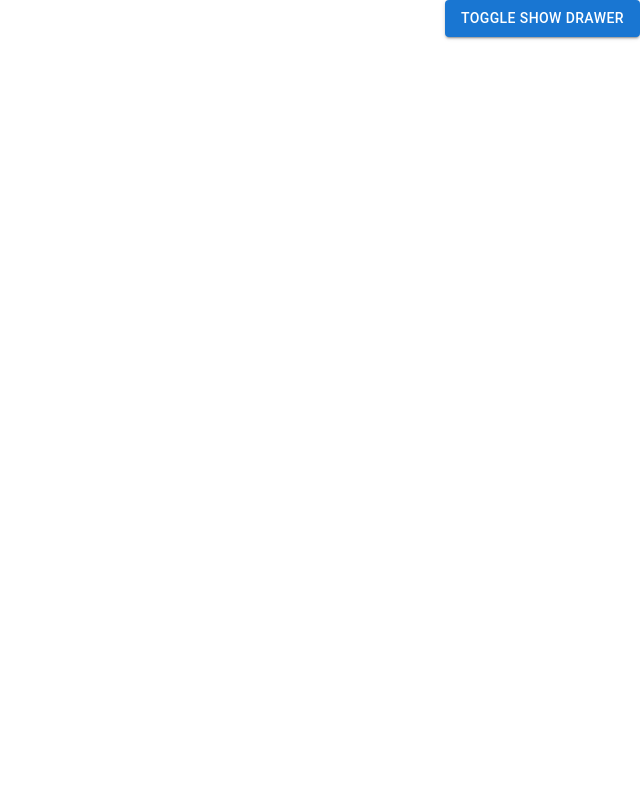
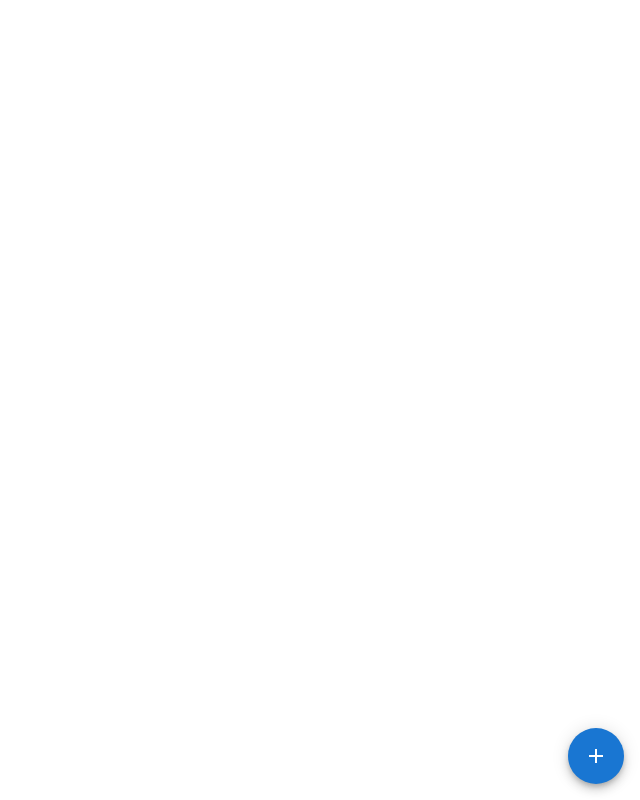
Before and after one commit to SallamRady/React-MUI, a React (Create React App) app: page / in a window 1280 px wide. Shown: the whole page, without its empty margins (640-1280 px from the left). Built offline with nearby package versions, Linux system fonts and the light colour scheme.

Commit message:
SpeedDial Great fixed Btn

```diff
--- a/src/App.tsx
+++ b/src/App.tsx
@@ -20,6 +20,7 @@
 import MUILink from "./components/18.MUILink";
 import MUIBreadCrumbs from "./components/19.MUIBreadCrumbs";
 import MUIDrawer from "./components/20.MUIDrawer";
+import MUISpeedDial from "./components/21.MUISpeedDial";
 
 function App() {
   return (
@@ -44,7 +45,8 @@
       {/* <MUINavbar /> */}
       {/* <MUILink /> */}
       {/* <MUIBreadCrumbs /> */}
-      <MUIDrawer />
+      {/* <MUIDrawer /> */}
+      <MUISpeedDial />
     </div>
   );
 }
--- /dev/null
+++ b/src/components/21.MUISpeedDial.tsx
@@ -0,0 +1,23 @@
+import { SpeedDial, SpeedDialAction, SpeedDialIcon } from "@mui/material";
+import ContentCopyIcon from "@mui/icons-material/ContentCopy";
+import PrintIcon from "@mui/icons-material/Print";
+import ShareIcon from "@mui/icons-material/Share";
+
+export default function MUISpeedDial() {
+  // Great component for fixed btn in corner
+  return (
+    <SpeedDial
+      icon={
+        <SpeedDialIcon //normal icon in normal case
+          openIcon={<ContentCopyIcon />} //optional change icon in open case
+        />
+      } //we can change it
+      ariaLabel="navigation speed dial" //for accessability
+      sx={{ position: "absolute", bottom: 16, right: 16 }}
+    >
+      <SpeedDialAction icon={<ContentCopyIcon />} tooltipTitle="Copy" />
+      <SpeedDialAction icon={<PrintIcon />} tooltipTitle="Print" />
+      <SpeedDialAction icon={<ShareIcon />} tooltipTitle="Share" />
+    </SpeedDial>
+  );
+}
```
